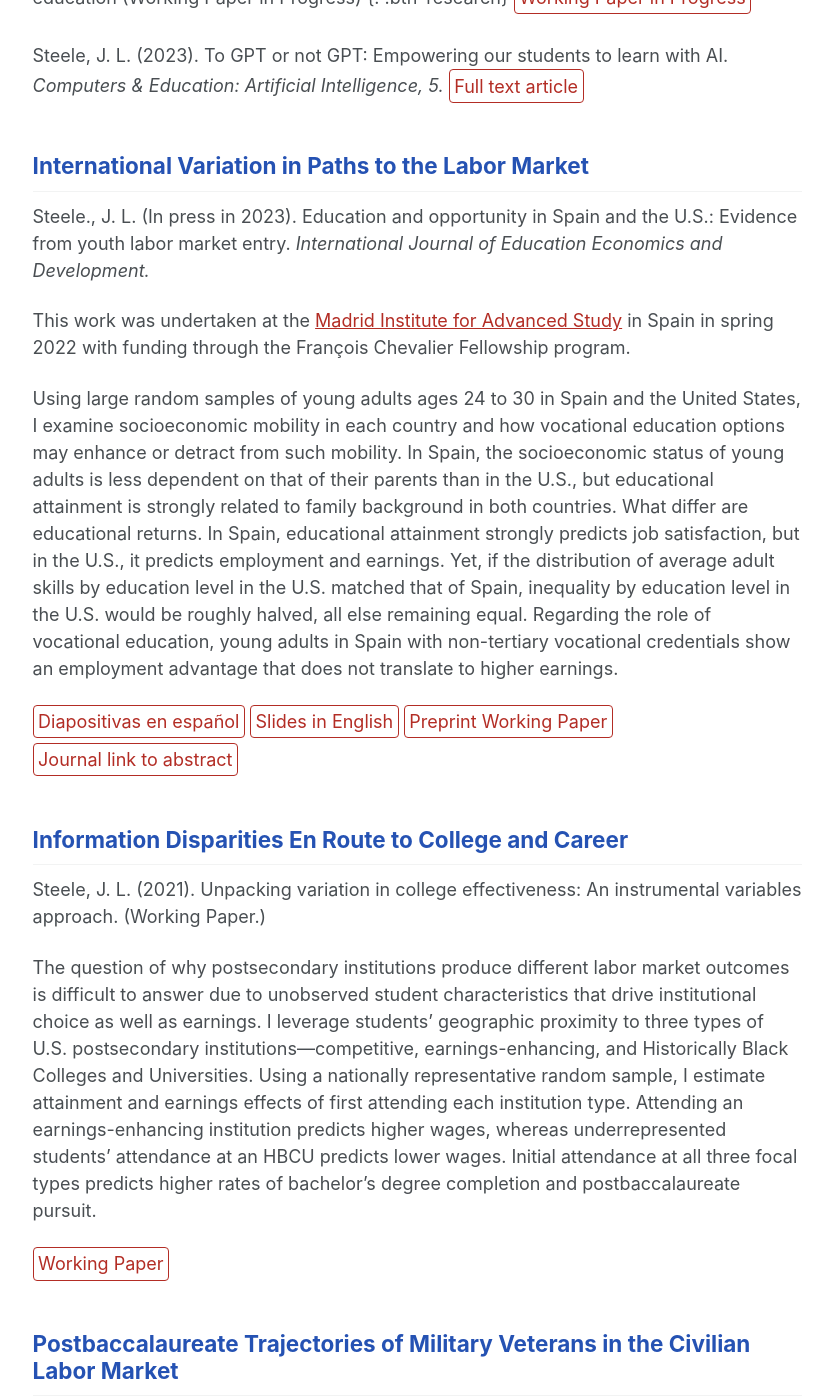
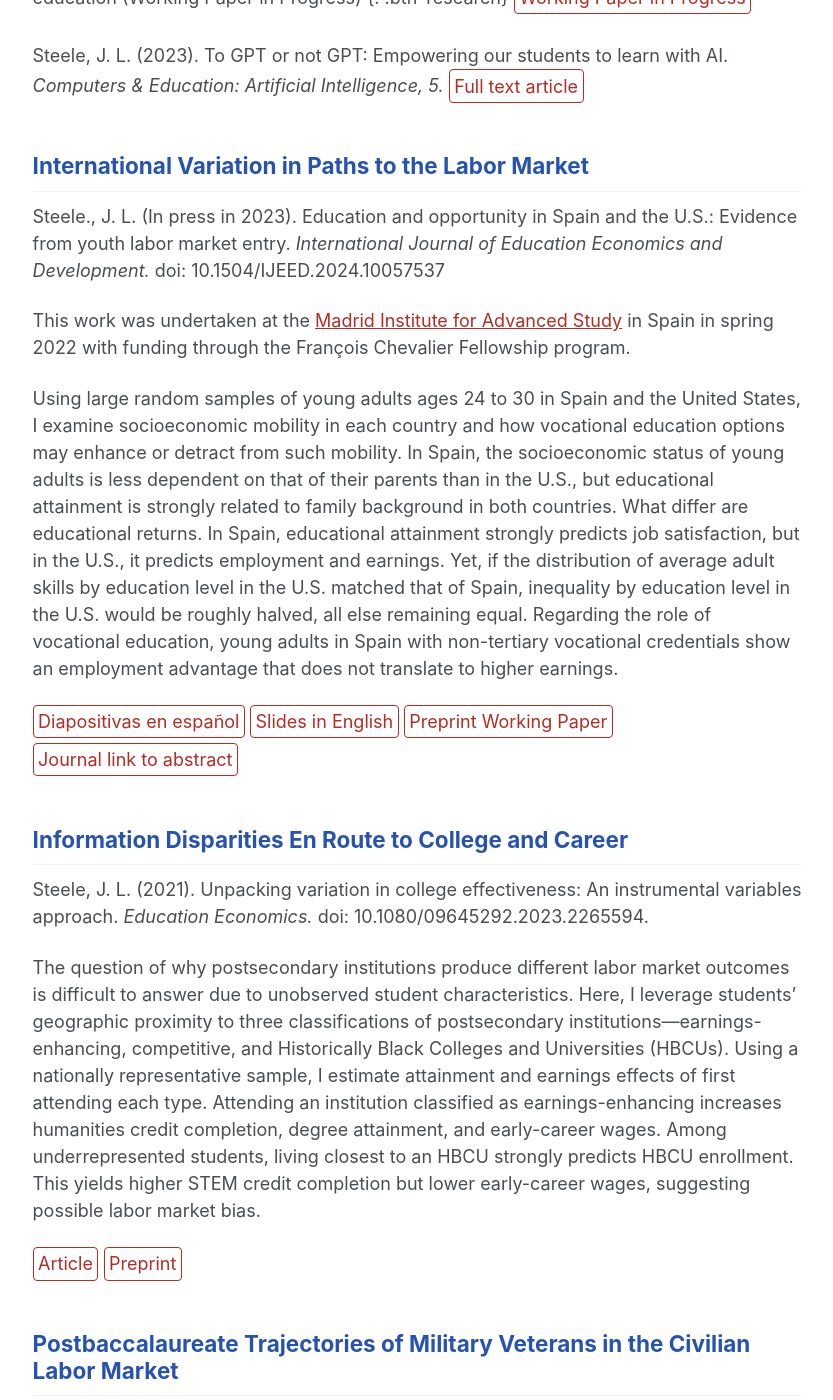
Before and after one commit to jensteele1/jensteele1.github.io, a Jekyll site: the page built from _research/school_to_work.md, in a window 1280 px wide and 1400 px high, scrolled down 831 px. Shown: the whole window, without its empty margins (249-1082 px from the left). Built offline with Jekyll 4.4.1, drawn with Linux system fonts in a browser that asks for light colours.

Commit message:
update school-to-work
update school-to-work links and Ed Econ link and abstract. Also add doi to IJEED and Ed Econ.

```diff
--- a/_research/school_to_work.md
+++ b/_research/school_to_work.md
@@ -30,7 +30,7 @@ Steele, J. L. (2023). To GPT or not GPT: Empowering our students to learn with A
 
 ## International Variation in Paths to the Labor Market
 
-Steele., J. L. (In press in 2023). Education and opportunity in Spain and the U.S.: Evidence from youth labor market entry. *International Journal of Education Economics and Development.*
+Steele., J. L. (In press in 2023). Education and opportunity in Spain and the U.S.: Evidence from youth labor market entry. *International Journal of Education Economics and Development.* doi: 10.1504/IJEED.2024.10057537
 
 This work was undertaken at the [Madrid Institute for Advanced Study](https://www.madrid-ias.eu/index.php?id=3892&L=0%20)
 in Spain in spring 2022 with funding through the François Chevalier Fellowship program.
@@ -51,16 +51,18 @@ Spain with non-tertiary vocational credentials show an employment advantage that
 
 ## Information Disparities En Route to College and Career
 
-Steele, J. L. (2021). Unpacking variation in college effectiveness: An instrumental variables approach. (Working Paper.)
+Steele, J. L. (2021). Unpacking variation in college effectiveness: An instrumental variables approach. *Education Economics.* doi: 10.1080/09645292.2023.2265594.
 
-The question of why postsecondary institutions produce different labor market outcomes is difficult to answer due to unobserved student
-characteristics that drive institutional choice as well as earnings. I leverage students' geographic proximity to three types of U.S. postsecondary
-institutions---competitive, earnings-enhancing, and Historically Black Colleges and Universities. Using a nationally representative random sample,
-I estimate attainment and earnings effects of first attending each institution type. Attending an earnings-enhancing institution predicts higher wages,
-whereas underrepresented students' attendance at an HBCU predicts lower wages. Initial attendance at all three focal types predicts higher rates of
-bachelor's degree completion and postbaccalaureate pursuit.
+The question of why postsecondary institutions produce different labor market outcomes is difficult to answer due
+to unobserved student characteristics. Here, I leverage students' geographic proximity to three classifications of
+postsecondary institutions---earnings-enhancing, competitive, and Historically Black Colleges and Universities (HBCUs).
+Using a nationally representative sample, I estimate attainment and earnings effects of first attending each type.
+Attending an institution classified as earnings-enhancing increases humanities credit completion, degree attainment,
+and early-career wages. Among underrepresented students, living closest to an HBCU strongly predicts HBCU enrollment.
+This yields higher STEM credit completion but lower early-career wages, suggesting possible labor market bias.
 
-[Working Paper](/files/draft_v7.pdf){: .btn--research}
+[Article](https://www.tandfonline.com/eprint/IY4NXGIEYC9HFAT9D2TT/full?target=10.1080/09645292.2023.2265594){: .btn--research}
+[Preprint](/files/draft_v8_w_coverpg.pdf){: .btn--research}
 
 
 ## Postbaccalaureate Trajectories of Military Veterans in the Civilian Labor Market
```
Also changed, not shown: 1 other file.
